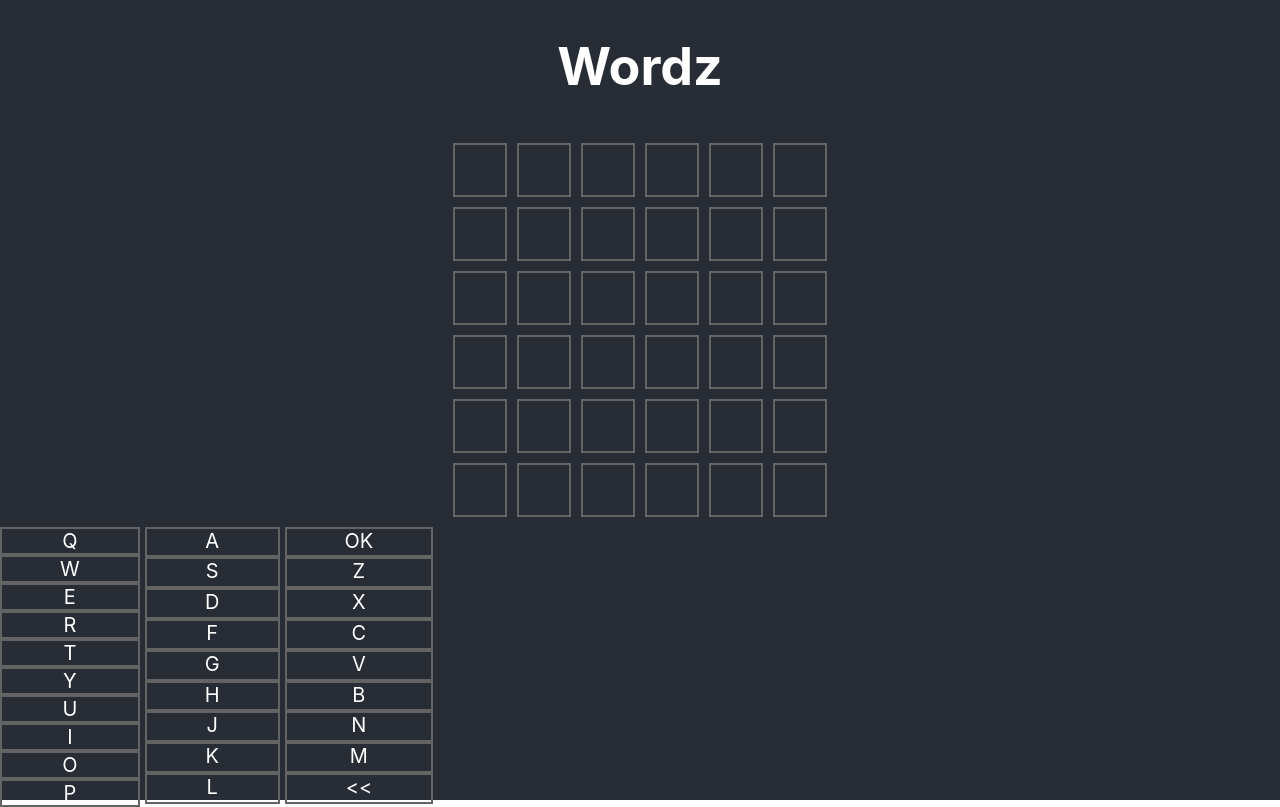
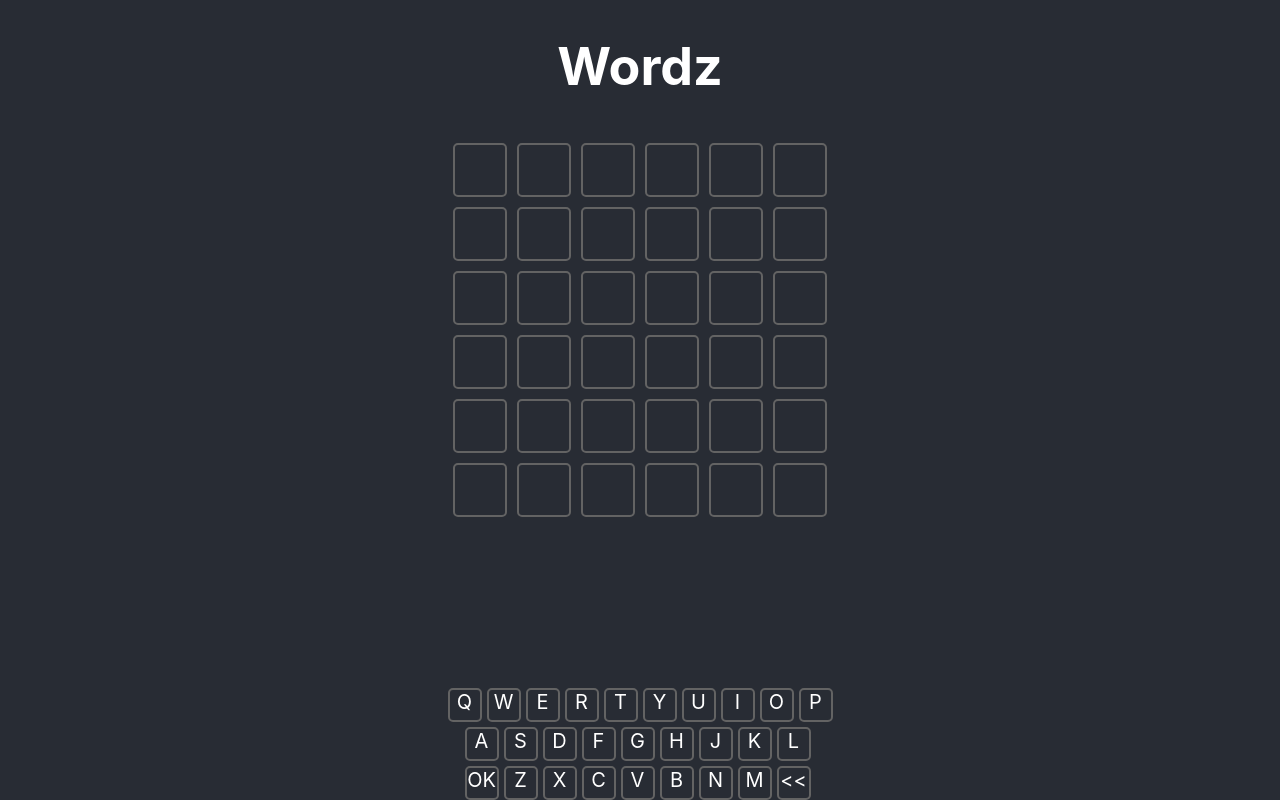
Before and after one commit to 03c/wordz, a React (Create React App) app: page / in a window 1280 px wide. Built offline with nearby package versions, Linux system fonts and the light colour scheme.

Commit message:
basics board and ability to use keyboard

```diff
--- a/src/App.tsx
+++ b/src/App.tsx
@@ -6,13 +6,48 @@ import Keyboard from './Keyboard';
 import './App.css';
 
 function App() {
+  const [board, setBoard] = React.useState(Array(6).fill(Array(6).fill('')));
+  const [guess, setGuess] = React.useState<number>(1);
+  const [position, setPosition] = React.useState<number>(1);
+
+  const onKeypress = (key: string) => {
+    const boardCopy = [...board];
+    const rowCopy = [...boardCopy[guess - 1]];
+
+    // If the key is a number, set the position to that number
+    if (key === 'OK') {
+      if(position !== 7){
+        //TODO: handle error
+        return;
+      }
+      // TODO: check if guess is correct
+      setGuess(guess + 1);
+      setPosition(1);
+    } else if (key === '<<') {
+      if (position === 1) {
+        return;
+      }
+      rowCopy[position - 2] = '';
+      boardCopy[guess - 1] = rowCopy;
+      setPosition(position - 1);
+    } else {
+      if (position === 7) {
+        return;
+      }
+      rowCopy[position - 1] = key;
+      boardCopy[guess - 1] = rowCopy;
+      setPosition(position + 1);
+    }
+    setBoard(boardCopy);
+  };
+
   return (
     <div className="App">
       <header className="App-header">
         <h1>Wordz</h1>
       </header>
-      <GameBoard />
-      <Keyboard />
+      <GameBoard board={board} />
+      <Keyboard onKeypress={onKeypress} />
     </div>
   );
 }
--- a/src/GameBoard.css
+++ b/src/GameBoard.css
@@ -12,4 +12,6 @@
   color: white;
   font-size: 35px;
   text-align: center;
+
+  border-radius: 5px;
 }
--- a/src/GameBoard.tsx
+++ b/src/GameBoard.tsx
@@ -2,47 +2,21 @@ import React from 'react';
 
 import './GameBoard.css';
 
-export default function GameBoard() {
+interface FuncProps {
+  board: string[][];
+}
+
+const GameBoard: React.FC<FuncProps> = ({ board }) => {
+  const flatBoard: string[] = board.flat();
+  const squares = flatBoard.map((square, index) => {
+    return <div key={index}>{square}</div>;
+  });
+
   return (
     <div>
-      <div className="grid-container">
-        <div></div>
-        <div></div>
-        <div></div>
-        <div></div>
-        <div></div>
-        <div></div>
-        <div></div>
-        <div></div>
-        <div></div>
-        <div></div>
-        <div></div>
-        <div></div>
-        <div></div>
-        <div></div>
-        <div></div>
-        <div></div>
-        <div></div>
-        <div></div>
-        <div></div>
-        <div></div>
-        <div></div>
-        <div></div>
-        <div></div>
-        <div></div>
-        <div></div>
-        <div></div>
-        <div></div>
-        <div></div>
-        <div></div>
-        <div></div>
-        <div></div>
-        <div></div>
-        <div></div>
-        <div></div>
-        <div></div>
-        <div></div>
-      </div>
+      <div className="grid-container">{squares}</div>
     </div>
   );
-}
+};
+
+export default GameBoard;
--- a/src/Keyboard.css
+++ b/src/Keyboard.css
@@ -1,12 +1,14 @@
 .keyboard-container {
   display: grid;
-  grid-template-columns: repeat(10, auto);
+  grid-template-rows: repeat(3, auto);
   grid-gap: 5px;
 }
 
 .keyboard-row {
   display: grid;
-  grid-template-rows: repeat(10, auto);
+  grid-template-columns: repeat(10, auto);
+  grid-gap: 5px;
+  justify-content: center;
 }
 
 .keyboard-row div {
@@ -14,4 +16,9 @@
   color: white;
   font-size: 20px;
   text-align: center;
+
+  border-radius: 5px;
+
+  width: 30px;
+  height: 30px;
 }
--- a/src/Keyboard.tsx
+++ b/src/Keyboard.tsx
@@ -2,50 +2,52 @@ import React from 'react';
 
 import './Keyboard.css';
 
-const Key: React.FC<{}> = ({ children }) => {
-  function onClick() {
-    console.log(children);
-  }
-  return <div onClick={onClick}>{children}</div>;
-};
+interface FuncProps {
+  onKeypress: (key: string) => void;
+}
 
-export default function Keyboard() {
+const Keyboard: React.FC<FuncProps> = ({ onKeypress }) => {
+  const handleClick = (event: React.MouseEvent<HTMLDivElement, MouseEvent>) => {
+    onKeypress(event.currentTarget.innerText);
+  };
   return (
     <div className="keyboard-container">
       <div className="keyboard-row">
-      <Key>Q</Key>
-      <Key>W</Key>
-      <Key>E</Key>
-      <Key>R</Key>
-      <Key>T</Key>
-      <Key>Y</Key>
-      <Key>U</Key>
-      <Key>I</Key>
-      <Key>O</Key>
-      <Key>P</Key>
+        <div onClick={handleClick}>Q</div>
+        <div onClick={handleClick}>W</div>
+        <div onClick={handleClick}>E</div>
+        <div onClick={handleClick}>R</div>
+        <div onClick={handleClick}>T</div>
+        <div onClick={handleClick}>Y</div>
+        <div onClick={handleClick}>U</div>
+        <div onClick={handleClick}>I</div>
+        <div onClick={handleClick}>O</div>
+        <div onClick={handleClick}>P</div>
       </div>
       <div className="keyboard-row">
-      <Key>A</Key>
-      <Key>S</Key>
-      <Key>D</Key>
-      <Key>F</Key>
-      <Key>G</Key>
-      <Key>H</Key>
-      <Key>J</Key>
-      <Key>K</Key>
-      <Key>L</Key>
+        <div onClick={handleClick}>A</div>
+        <div onClick={handleClick}>S</div>
+        <div onClick={handleClick}>D</div>
+        <div onClick={handleClick}>F</div>
+        <div onClick={handleClick}>G</div>
+        <div onClick={handleClick}>H</div>
+        <div onClick={handleClick}>J</div>
+        <div onClick={handleClick}>K</div>
+        <div onClick={handleClick}>L</div>
       </div>
       <div className="keyboard-row">
-      <Key>OK</Key>
-      <Key>Z</Key>
-      <Key>X</Key>
-      <Key>C</Key>
-      <Key>V</Key>
-      <Key>B</Key>
-      <Key>N</Key>
-      <Key>M</Key>
-      <Key>{'<<'}</Key>
+        <div onClick={handleClick}>OK</div>
+        <div onClick={handleClick}>Z</div>
+        <div onClick={handleClick}>X</div>
+        <div onClick={handleClick}>C</div>
+        <div onClick={handleClick}>V</div>
+        <div onClick={handleClick}>B</div>
+        <div onClick={handleClick}>N</div>
+        <div onClick={handleClick}>M</div>
+        <div onClick={handleClick}>{'<<'}</div>
       </div>
     </div>
   );
-}
+};
+
+export default Keyboard;
```
